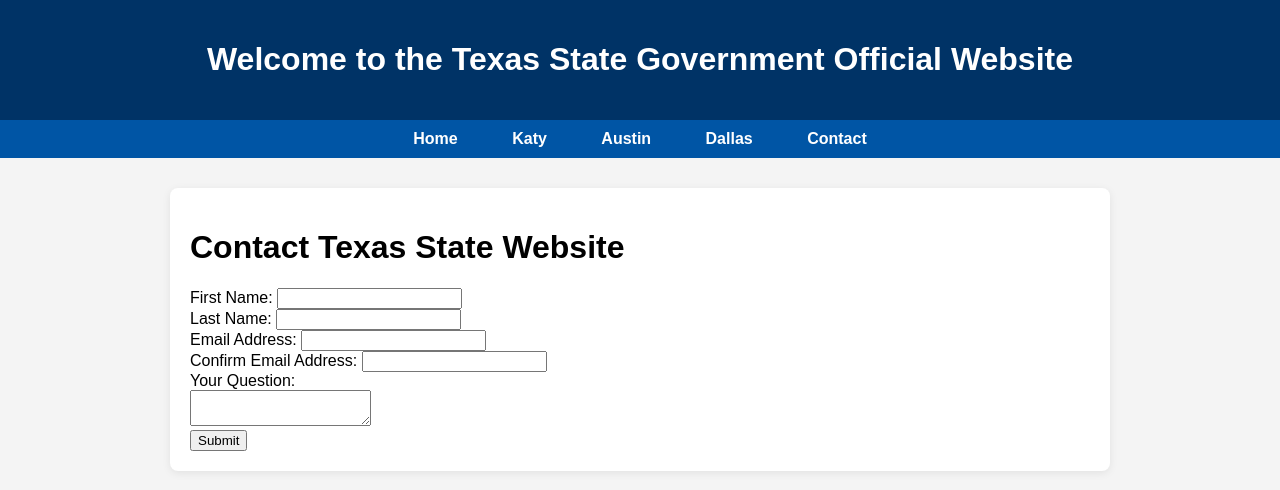
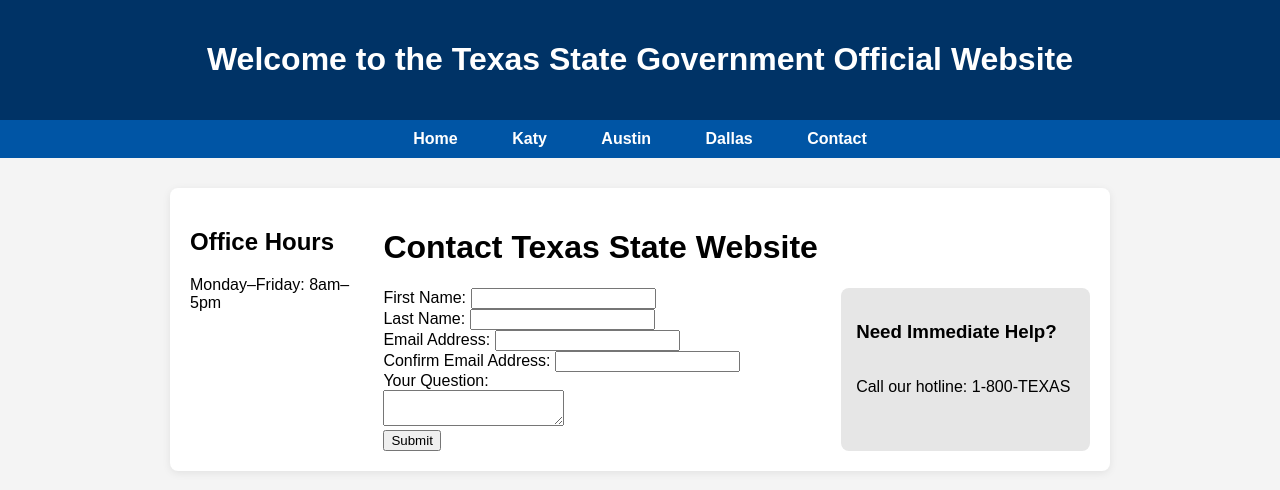
Before and after one commit to robinallenaz/State-Government-Website, a plain HTML site: page contact.html in a window 1280 px wide. Drawn offline with Linux system fonts and the light colour scheme.

Commit message:
Added section and aside to contact page, added specific styling rules for that aside with .form-aside-row

```diff
--- a/contact.html
+++ b/contact.html
@@ -29,8 +29,13 @@
     </ul>
   </nav>
   <main>
+    <section>
+      <h2>Office Hours</h2>
+      <p>Monday–Friday: 8am–5pm</p>
+    </section>
     <div class="container">
       <h1>Contact Texas State Website</h1>
+      <div class="form-aside-row">
         <form onsubmit="checkEmails(event)">
           <label>First Name: <input name="first" required></label><br>
           <label>Last Name: <input name="last" required></label><br>
@@ -41,6 +46,13 @@
           </label><br>
           <button type="submit">Submit</button>
         </form>
+        <aside>
+          <div class="container">
+            <h3>Need Immediate Help?</h3>
+            <p>Call our hotline: 1-800-TEXAS</p>
+          </div>
+        </aside>
+      </div>
     </div>
   </main>
 </body>
--- a/style.css
+++ b/style.css
@@ -41,6 +41,8 @@ nav ul li a:hover {
 
 main {
     display: flex;
+    flex-direction: row;
+    align-items: flex-start;
     margin: 30px auto;
     max-width: 900px;
     background: #fff;
@@ -52,8 +54,21 @@ section {
     flex: 3;
     padding-right: 30px;
 }
+
+/* Flex container to place form and aside side by side */
+.form-aside-row {
+    display: flex; /* horizontal layout */
+    width: 100%;
+    gap: 20px; /* Space between form and aside */
+}
+
+/* Let the form take most of the space */
+.form-aside-row form {
+    flex: 2;
+}
+
+/* General aside styling for all pages */
 aside {
-    flex: 1;
     background: #e6e6e6;
     padding: 15px;
     border-radius: 8px;
@@ -62,6 +77,24 @@ aside {
     position: relative;
     top: 0;
     right: 0;
+    width: 300px; /* fixed width for the aside */
+}
+
+/* Override for contact page flex layout */
+.form-aside-row aside {
+    flex: 1;
+    /* Remove float/position for flexbox layout */
+    margin-left: 0;
+    float: none;
+    position: static;
+    top: auto;
+    right: auto;
+}
+
+.container {
+    display: flex;
+    flex-direction: column;
+    align-items: flex-start;
 }
 
 /* Example id and class selectors */
```
Lines whose indentation alone changed are shown as unchanged.
